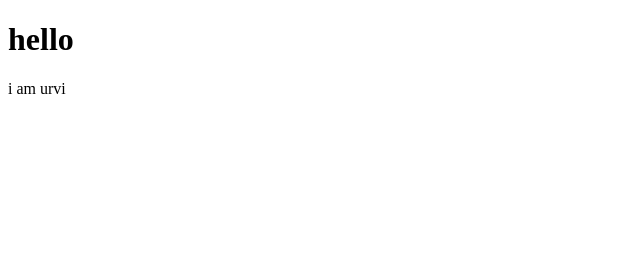
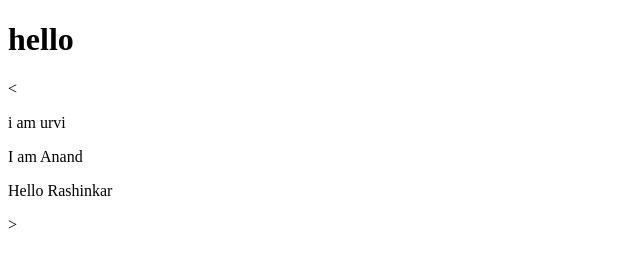
Before and after one commit to urvirashinkar/creditcardsystem, a plain HTML site: page index.html in a window 1280 px wide. Shown: the whole page, without its empty margins (0-640 px from the left). Drawn offline with Linux system fonts and the light colour scheme.

Commit message:
"New from Anand"

```diff
--- a/index.html
+++ b/index.html
@@ -1,12 +1,16 @@
 <!DOCTYPE html>
 <html lang="en">
-<head>
-    <meta charset="UTF-8">
-    <meta name="viewport" content="width=device-width, initial-scale=1.0">
+  <head>
+    <meta charset="UTF-8" />
+    <meta name="viewport" content="width=device-width, initial-scale=1.0" />
     <title>Document</title>
-</head>
-<body>
+  </head>
+  <body>
     <h1>hello</h1>
+    <
     <p>i am urvi</p>
-</body>
+    <p>I am Anand</p>
+    <p>Hello Rashinkar</p>
+    >
+  </body>
 </html>
```
